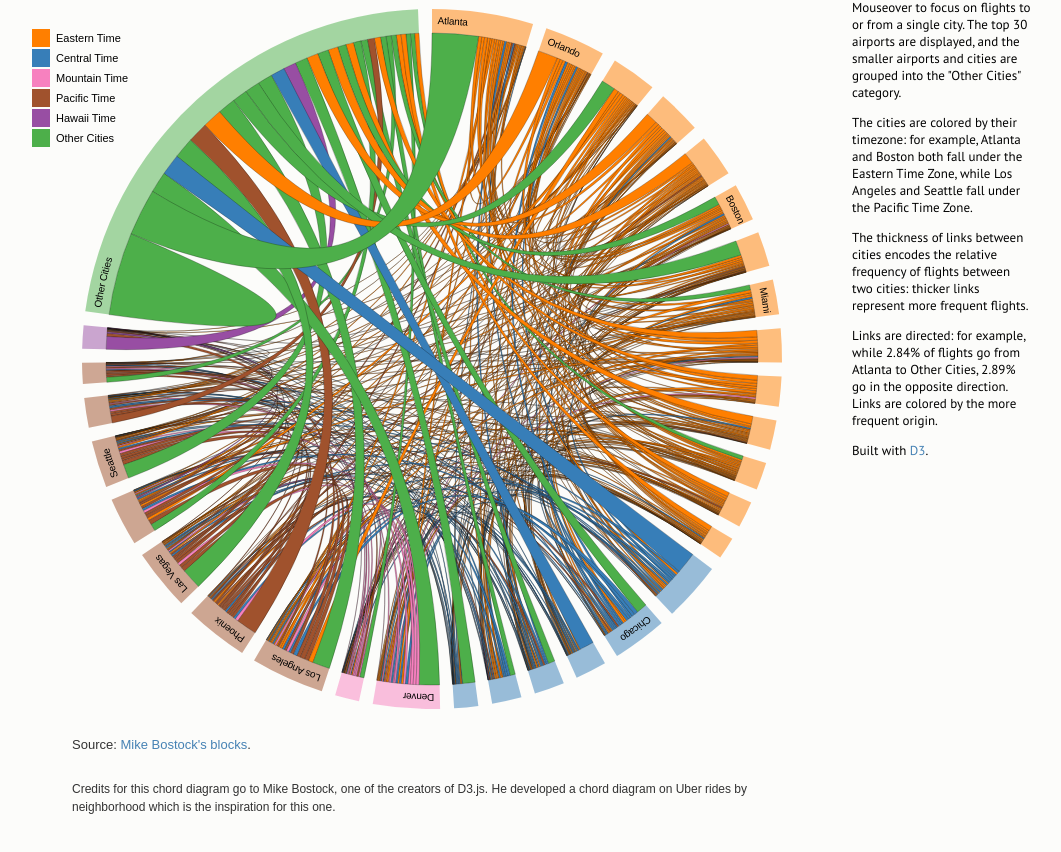
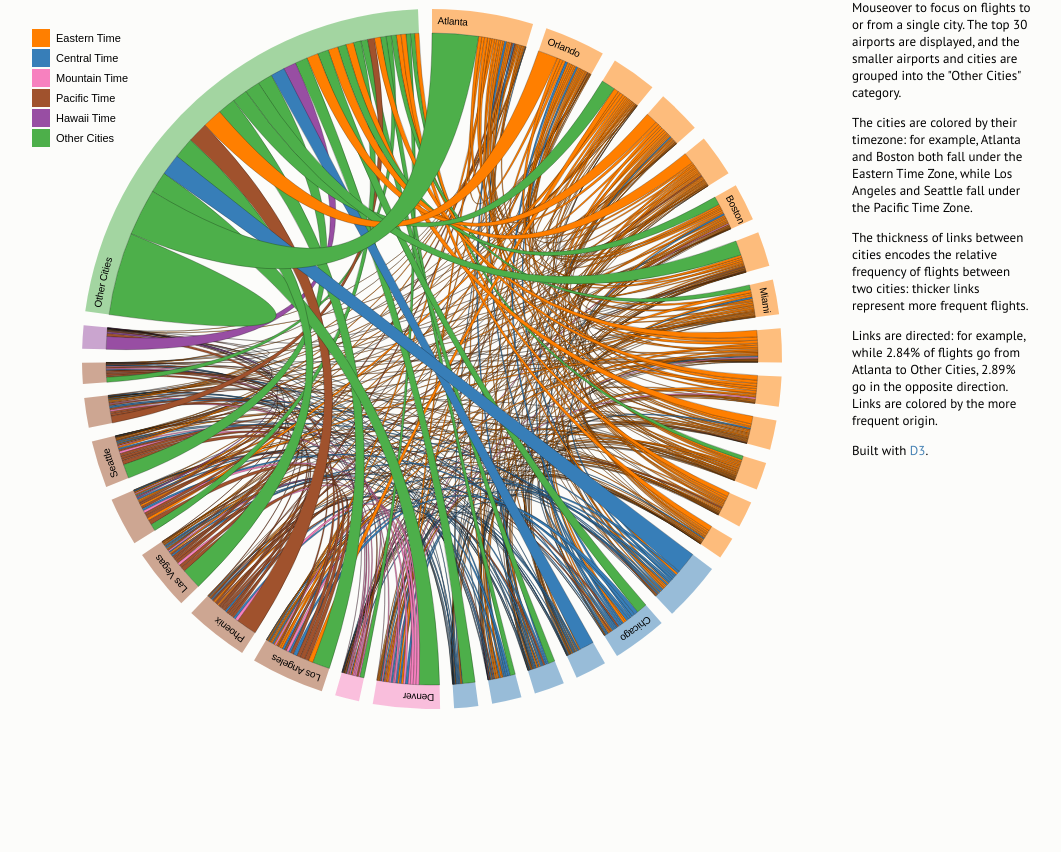
Before and after one commit to shivathudi/flights-chord, a plain HTML site: page index.html in a window 1280 px wide. Shown: the part 110-962 px from the top of the page, without its empty margins (88-1149 px from the left). After the commit the page ends 880 px from the top, so only its background shows below. Drawn offline with Linux system fonts and the light colour scheme.

Commit message:
Cleaned up viz

```diff
--- a/index.html
+++ b/index.html
@@ -192,6 +192,3 @@ function ready(error, cities, matrix) {
 
 </script>
 </body>
-<p class="attribution">Source: <a href="https://bost.ocks.org/mike/">Mike Bostock's blocks</a>.
-
-<p>Credits for this chord diagram go to Mike Bostock, one of the creators of D3.js. He developed a chord diagram on Uber rides by neighborhood which is the inspiration for this one.<p>
```
